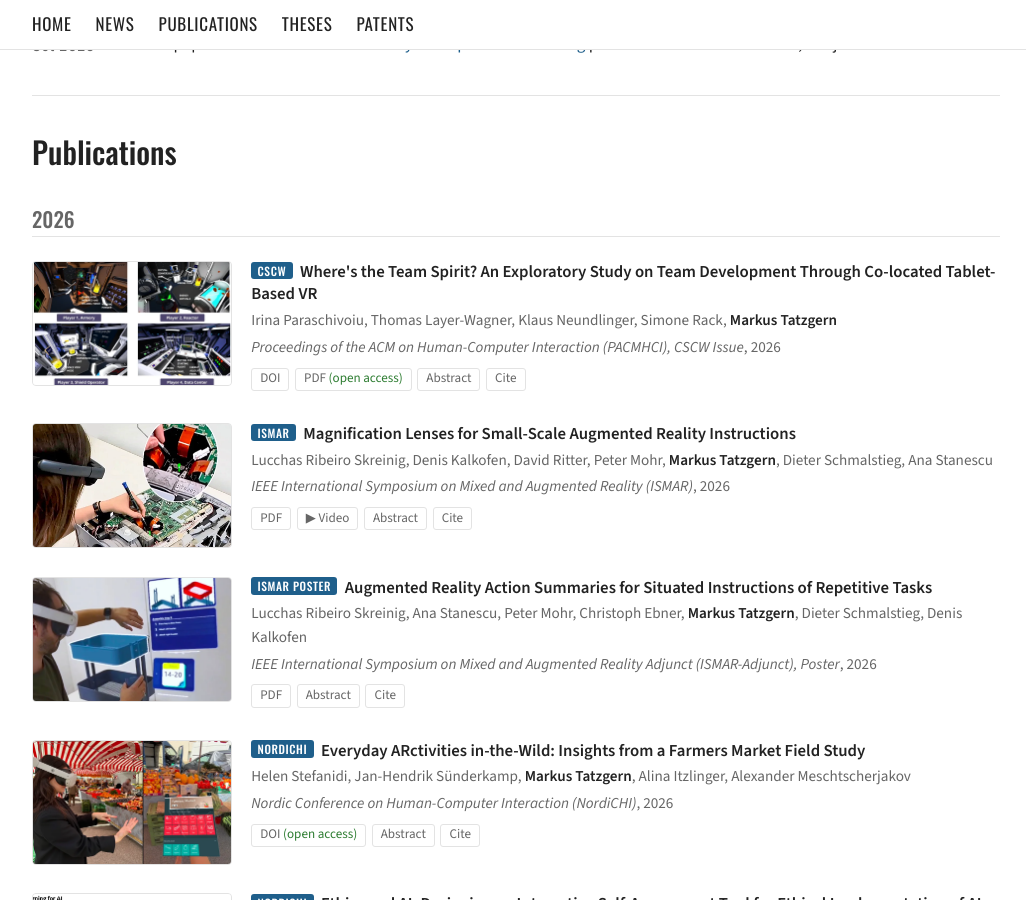
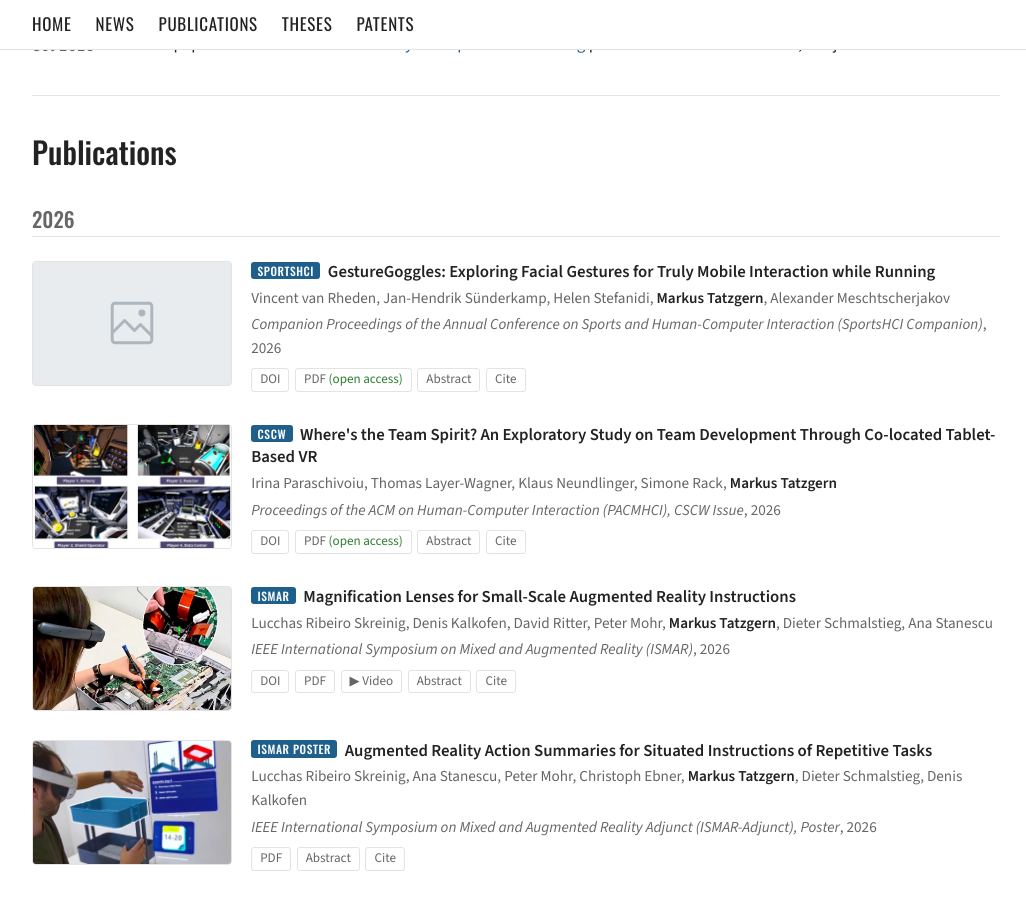
Before and after one commit to mtatz/mtatz.github.io, a Jekyll site: the page built from index.html, in a window 1280 px wide and 900 px high, scrolled down 1196 px. Shown: the whole window, without its empty margins (124-1150 px from the left). Built offline with Jekyll 4.4.1, drawn with Linux system fonts in a browser that asks for light colours; some of the changed text lies outside the part shown.

Commit message:
Add GestureGoggles, ISMAR 2026 DOI, title Associate Professor (Reader), updated CV (#4)
* Add GestureGoggles (SportsHCI 2026 Companion)

Co-Authored-By: Claude Opus 5.5 <noreply@anthropic.com>
Claude-Session: https://claude.ai/code/session_01YRaTJtLQrF46VBGm7qbJy8

* Title Associate Professor (Reader); DOI for ISMAR 2026 paper; update CV PDF

Co-Authored-By: Claude Opus 5.5 <noreply@anthropic.com>
Claude-Session: https://claude.ai/code/session_01YRaTJtLQrF46VBGm7qbJy8

---------

Co-authored-by: Claude <noreply@anthropic.com>

```diff
--- a/_config.yml
+++ b/_config.yml
@@ -1,7 +1,7 @@
 title: Markus Tatzgern
 tagline: Extended Reality Researcher
 description: >-
-  Markus Tatzgern is an Associate Professor of Creative Technologies at the University of Warwick,
+  Markus Tatzgern is an Associate Professor (Reader) of Creative Technologies at the University of Warwick,
   researching visualization and interaction techniques for Augmented and Virtual Reality.
 url: https://markustatzgern.com
 baseurl: ""
--- a/_data/abstracts.yml
+++ b/_data/abstracts.yml
@@ -1,4 +1,9 @@
 # Abstract per publication id. From Crossref or OpenAlex, or copied from the PDF; manual edits are kept.
+2026_sportshci_gesturegoggles: Technology has become an integral aspect of the running experience. Common devices, such as smartphones, smartwatches, and fitness trackers are widely employed. While particularly
+  designed to be portable, due their small interfaces and touch screens, the interactions often necessitate slowing down or forcing the user to "stop-to-interact" for effective use. We conducted a small-scale
+  workshop to identify and understand the use of facial gestures while running. Additionally, participants mapped possible facial gestures to commonly used functionalities while running. Based on this workshop
+  we developed GestureGoggles, a Meta Quest Pro-based concept, leveraging face gestures such as winking, eyebrow raising, mouth movement and tongue protrusion. For demonstration purposes, we mapped these
+  gestures to a music player functionality. The utilization of facial gestures show a new direction in the design for truly mobile interactions, aimed to enhance flow and joy in running.
 2026_nordichi_arctivities: 'Augmented Reality (AR) Head-Mounted Displays (HMD) are often envisioned as future replacements for smartphones in everyday tasks. Understanding their performance in realistic
   settings is crucial for assessing their potential and limitations. We conducted a within-subject field study (n = 12) where participants completed a shopping task at a crowded outdoor farmers market,
   utilizing a shopping list app and three interaction options: a smartphone and two AR interactions (hand- and head-anchored). Our results indicate that the smartphone outperformed both AR HMD conditions
--- a/_data/bibtex.yml
+++ b/_data/bibtex.yml
@@ -1,4 +1,19 @@
 # BibTeX per publication id. Generated from Crossref; manual edits are kept.
+2026_sportshci_gesturegoggles: |-
+  @inproceedings{vanrheden2026gesturegoggles,
+    author = {van Rheden, Vincent and Sünderkamp, Jan-Hendrik and Stefanidi, Helen and Tatzgern, Markus and Meschtscherjakov, Alexander},
+    title = {{GestureGoggles}: Exploring Facial Gestures for Truly Mobile Interaction while Running},
+    booktitle = {Companion Proceedings of the Second Annual Conference on Sports and Human-Computer Interaction},
+    series = {SportsHCI 2026},
+    pages = {1--6},
+    year = {2026},
+    month = nov,
+    publisher = {Association for Computing Machinery},
+    address = {New York, NY, USA},
+    location = {Saarbrücken, Germany},
+    doi = {10.1145/3801727.3844938},
+    url = {https://doi.org/10.1145/3801727.3844938}
+  }
 2026_nordichi_arctivities: |-
   @inproceedings{stefanidi2026everyday,
     author = {Stefanidi, Helen and Sünderkamp, Jan-Hendrik and Tatzgern, Markus and Itzlinger, Alina and Meschtscherjakov, Alexander},
@@ -64,11 +79,13 @@
     author = {Skreinig, Lucchas Ribeiro and Kalkofen, Denis and Ritter, David and Mohr, Peter and Tatzgern, Markus and Schmalstieg, Dieter and Stanescu, Ana},
     title = {Magnification Lenses for {Small-Scale} Augmented Reality Instructions},
     booktitle = {Proceedings of the IEEE International Symposium on Mixed and Augmented Reality (ISMAR)},
+    pages = {359--369},
     year = {2026},
+    month = oct,
     publisher = {IEEE},
     location = {Bari, Italy},
-    url = {https://immersive-technology-lab.github.io/projects/smallparts/assets/ribeiroskreinig_ismar26_paper.pdf},
-    note = {To appear}
+    doi = {10.1109/ISMAR70079.2026.00049},
+    url = {https://doi.org/10.1109/ISMAR70079.2026.00049}
   }
 2026_ismar_action_summaries: |-
   @inproceedings{skreinig2026augmented,
--- a/_data/publications.yml
+++ b/_data/publications.yml
@@ -2,6 +2,15 @@
 # Fields: id, title, authors, venue, year, badge (required); image, doi, pdf, youtube (video ID), talk (video ID of talk recording), code (repository URL), award, url,
 # open_access, oa_pdf (optional; the last two are filled by the sync script from Unpaywall).
 # Images and PDFs live in /papers/. Entries are added by scripts/sync_publications.py (ORCID) or by hand.
+- id: 2026_sportshci_gesturegoggles
+  title: 'GestureGoggles: Exploring Facial Gestures for Truly Mobile Interaction while Running'
+  authors: Vincent van Rheden, Jan-Hendrik Sünderkamp, Helen Stefanidi, Markus Tatzgern, Alexander Meschtscherjakov
+  venue: Companion Proceedings of the Annual Conference on Sports and Human-Computer Interaction (SportsHCI Companion)
+  year: 2026
+  badge: SportsHCI
+  doi: 10.1145/3801727.3844938
+  open_access: true
+  oa_pdf: https://dl.acm.org/doi/pdf/10.1145/3801727.3844938
 - id: 2026_teamspirit
   title: Where's the Team Spirit? An Exploratory Study on Team Development Through Co-located Tablet-Based VR
   authors: Irina Paraschivoiu, Thomas Layer-Wagner, Klaus Neundlinger, Simone Rack, Markus Tatzgern
@@ -19,6 +28,7 @@
   year: 2026
   badge: ISMAR
   image: papers/2026_ismar_magnification_lenses.webp
+  doi: 10.1109/ISMAR70079.2026.00049
   pdf: https://immersive-technology-lab.github.io/projects/smallparts/assets/ribeiroskreinig_ismar26_paper.pdf
   youtube: mgENXngqFyA
 - id: 2026_ismar_action_summaries
--- a/_layouts/default.html
+++ b/_layouts/default.html
@@ -28,7 +28,7 @@
     "mainEntity": {
       "@type": "Person",
       "name": "{{ site.title }}",
-      "jobTitle": "Associate Professor of Creative Technologies",
+      "jobTitle": "Associate Professor (Reader) of Creative Technologies",
       "affiliation": { "@type": "CollegeOrUniversity", "name": "University of Warwick", "url": "https://warwick.ac.uk/" },
       "alumniOf": { "@type": "CollegeOrUniversity", "name": "Graz University of Technology", "url": "https://www.tugraz.at/" },
       "email": "mailto:mail@markustatzgern.com",
--- a/index.html
+++ b/index.html
@@ -14,7 +14,7 @@ layout: default
     <h1>Markus Tatzgern</h1>
     <p class="subtitle">Extended Reality Researcher</p>
 
-    <p>I am Associate Professor of Creative Technologies at the <a href="https://warwick.ac.uk/">University of Warwick</a>. Prior to that I was Professor for Mixed Reality and Game Development and Head of Research at the Department of Creative Technologies, <a href="https://www.fh-salzburg.ac.at">Salzburg University of Applied Sciences</a>. My work is situated at the intersection of XR, human&ndash;computer interaction, and generative AI.</p>
+    <p>I am Associate Professor (Reader) of Creative Technologies at the <a href="https://warwick.ac.uk/">University of Warwick</a>. Prior to that I was Professor for Mixed Reality and Game Development and Head of Research at the Department of Creative Technologies, <a href="https://www.fh-salzburg.ac.at">Salzburg University of Applied Sciences</a>. My work is situated at the intersection of XR, human&ndash;computer interaction, and generative AI.</p>
 
     <p>My research focuses on visualization and interaction techniques for Augmented and Virtual Reality, aiming to seamlessly bridge digital and physical worlds. I explore adaptive visualization, multimodal interaction, and AI-driven approaches to create human-centered AR/VR solutions, with applications in training, learning, healthcare, human&ndash;robot interaction, and everyday augmentation.</p>
 
```
Also changed, not shown: 1 other file.
